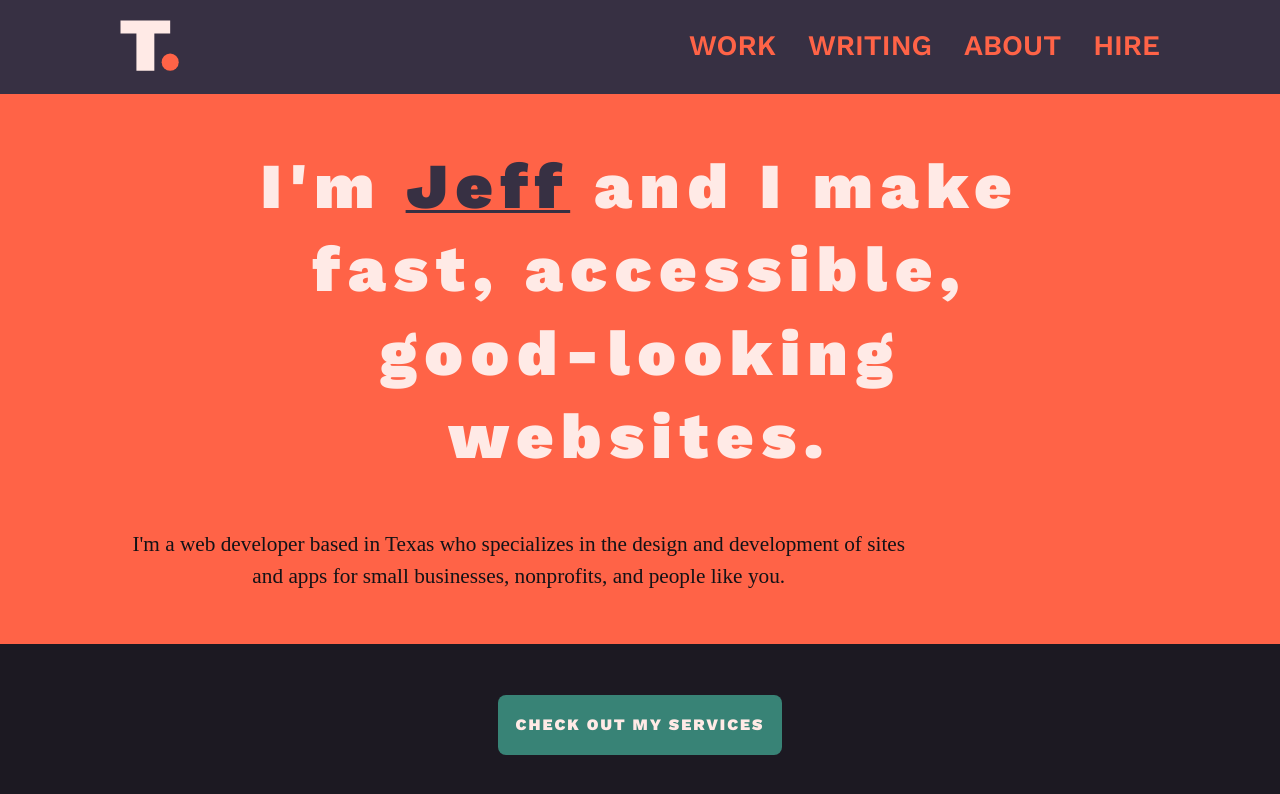
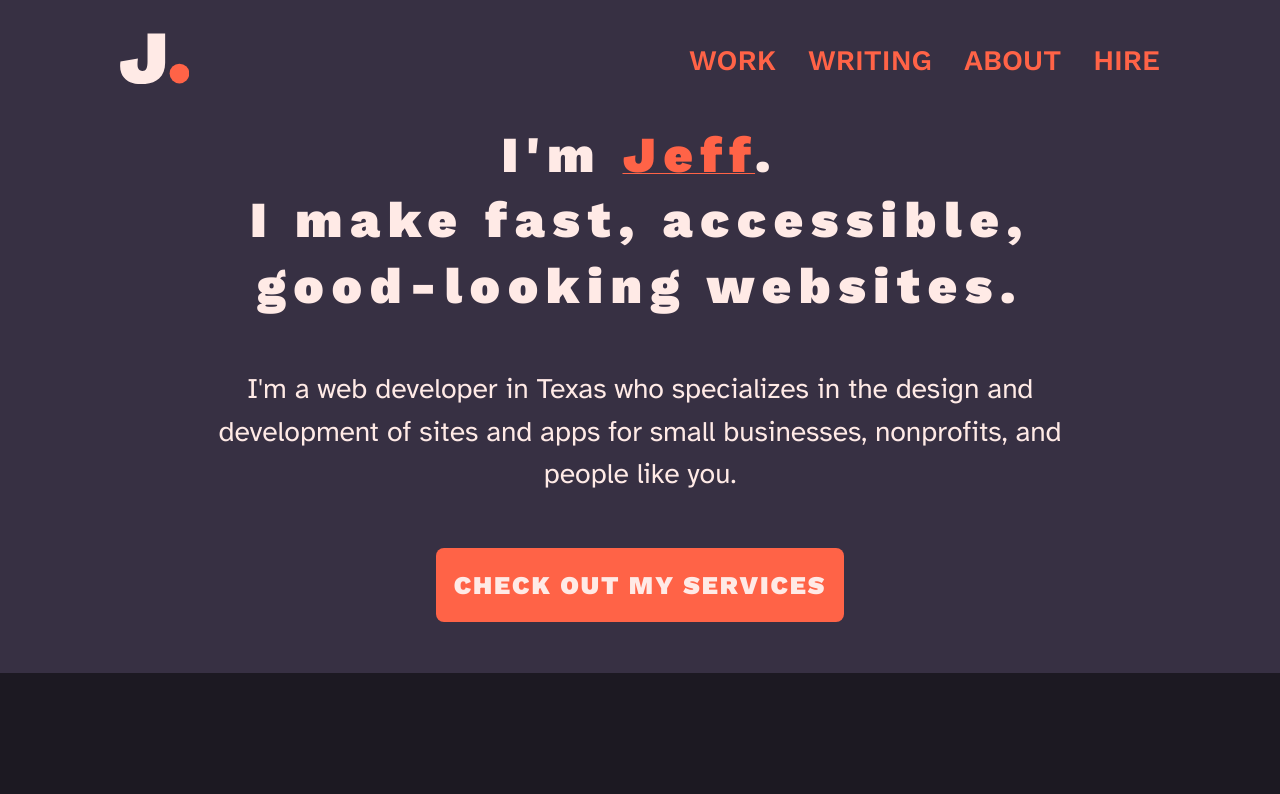
Before and after one commit to nemo-omen/jeffcaldwell.dev, a Svelte app: page / in a window 1280 px wide. Built offline with nearby package versions, Linux system fonts and the light colour scheme.

Commit message:
Replace logo & favicon

```diff
--- a/package.json
+++ b/package.json
@@ -2,7 +2,7 @@
 	"name": "~TODO~",
 	"version": "0.0.1",
 	"scripts": {
-		"dev": "svelte-kit dev",
+		"dev": "svelte-kit dev --host",
 		"build": "svelte-kit build",
 		"preview": "svelte-kit preview",
 		"lint": "prettier --check --plugin-search-dir=. .",
--- a/src/app.html
+++ b/src/app.html
@@ -7,6 +7,7 @@
 		<link rel="preconnect" href="https://fonts.googleapis.com">
 		<link rel="preconnect" href="https://fonts.gstatic.com" crossorigin>
 		<link href="https://fonts.googleapis.com/css2?family=Merriweather:ital,wght@0,400;0,700;0,900;1,400;1,700;1,900&family=Work+Sans:ital,wght@0,400;0,500;0,600;0,700;0,800;0,900;1,400;1,500;1,600;1,700;1,800;1,900&display=swap" rel="stylesheet">
+		<link rel="stylesheet" href="/fonts.css">
 		%svelte.head%
 	</head>
 	<body>
--- a/src/components/Intro.svelte
+++ b/src/components/Intro.svelte
@@ -4,20 +4,15 @@
 
 <article id="intro">
     <section class="intro_greeting">
-        <h2 class="greeting">I'm <a href="#">Jeff</a> and I make fast, accessible, good-looking websites.</h2>
-        <!-- <div class="avatar" aria-hidden="true">
-            <Avatar />
-        </div> -->
+        <h2 class="greeting">I'm <a href="https://twitter.com/trainingm0ntage">Jeff</a>.<br/> I make fast, accessible, good-looking websites.</h2>
     </section>
     <section class="intro_message">
-        <section class="message">
-            <p>I'm a web developer based in Texas who specializes in the design and development of sites and apps for small businesses, nonprofits, and people like you.</p>
-        </section>
+        <p class="message">I'm a web developer in Texas who specializes in the design and development of sites and apps for small businesses, nonprofits, and people like you.</p>
+    </section>
+    <section id="cta">
+        <a href="/hire" class="cta-button">Check Out My Services</a>
     </section>
 </article>
-<section id="cta">
-    <a href="/hire" class="cta-button">Check Out My Services</a>
-</section>
 
 
 
@@ -26,63 +21,47 @@
         display: flex;
         flex-direction: column;
         align-items: center;
-        background: var(--red);
+        // background: var(--red);
+        background: var(--darkblue);
         gap: var(--space);
-        padding-block: var(--space);
+        padding-bottom: var(--space);
         margin-bottom: var(--space);
     }
 	.intro_greeting {
-        width: 100%;
         display: flex;
         flex-direction: column;
         justify-content: center;
         align-items: center;
-        gap: var(--space-small);
-        margin-inline: auto;
-		background-color: var(--red);
 	}
 	.greeting {
-        width: var(--width-body);
         font-family: var(--sans);
         font-weight: 900;
-        max-width: 40ch;
-		font-size: clamp(var(--size-600), 5vw, var(--size-900));
+		font-size: clamp(var(--size-600), 5vw, var(--size-800));
 		letter-spacing: 0.5rem;
-        grid-area: Greeting;
         text-align: center;
-        order: 2;
         color: var(--whitish);
 	}
-	.avatar {
-        width: clamp(20vw, 80px, 30vw);
-        order: 1;
-	}
-
     .intro_message {
         width: 100%;
     }
     .message {
-        color: var(--blackish);
+        color: var(--whitish);
         width: var(--width-body);
         margin-inline: auto;
         text-align: center;
-    }
-
-    .message p {
-        max-width: 75ch;
+        font-size: clamp(var(--size-500), 3vw, var(--size-600));
+        max-width: 50ch;
     }
 
     a {
-        color: var(--darkblue);
-        text-decoration-thickness: 3px;
-        text-underline-offset: 1uto;
+        color: var(--red);
+        text-decoration-thickness: 1px;
+        text-underline-offset: auto;
         transition: all 300ms ease-out;
     }
 
     a:hover {
-        color: var(--darkblue);
         text-decoration-thickness: 6px;
-        // text-underline-offset: 10px;
     }
 
     #cta {
@@ -90,7 +69,7 @@
         justify-content: center;
     }
     .cta-button {
-        background-color: var(--green);
+        background-color: var(--red);
         color: var(--white);
         text-decoration: none;
         padding: 1rem;
@@ -112,18 +91,4 @@
     .cta-button:active {
         transform: scale(1.0);
     }
-
-    @media screen and (min-width: 768px) {
-        .intro_greeting {
-            flex-direction: row;
-        }
-
-        .greeting {
-            order: 1;
-            flex-basis: 60vw;
-        }
-        .avatar {
-            order: 2;
-        }
-    }
 </style>
--- a/src/components/Logo.svelte
+++ b/src/components/Logo.svelte
@@ -17,14 +17,24 @@
 
 </script>
 <div class="logo" on:mouseenter={setHoverStyles} on:mouseleave={setHoverStyles}>
-  <svg viewBox="0 0 121 102" xmlns="http://www.w3.org/2000/svg" class="logo-svg" aria-hidden="true" focusable="false">
+  <!-- <svg viewBox="0 0 121 102" xmlns="http://www.w3.org/2000/svg" class="logo-svg" aria-hidden="true" focusable="false">
     <g fill={tColor} class="logo-t">
       <path d="M100 1V26.9091H68.4303V101H32.7229V26.9091H1V1H100Z" />
     </g>
     <g fill={dotColor} class="logo-dot">
       <circle cx="100" cy="84" r="17"/>
     </g>
-  </svg>
+  </svg> -->
+  <svg viewBox="0 0 88 65" fill="none" xmlns="http://www.w3.org/2000/svg" class="logo-svg">
+    <g fill={tColor} class="logo-t">
+      <path d="M57.328 0.639999V37.888C57.328 46.464 54.768 53.12 49.648 57.856C44.528 62.592 37.136 64.96 27.472 64.96C20.368 64.96 14.672 63.712 10.384 61.216C6.15999 58.72 3.24799 55.296 1.64799 50.944C0.11199 46.592 -0.24001 41.664 0.59199 36.16L22.768 32.416C21.936 38.432 22.032 42.56 23.056 44.8C24.144 47.04 26 48.16 28.624 48.16C30.8 48.16 32.4 47.232 33.424 45.376C34.448 43.52 34.96 40.48 34.96 36.256V0.639999H57.328Z"/>
+    </g>
+    <g fill={dotColor} class="logo-dot">
+      <circle cx="75.5" cy="51.5" r="12.5"/>
+    </g>
+    </svg>
+
+
 </div>
 
 <style lang="scss">
@@ -32,7 +42,7 @@
     transition: all 300ms ease-out;
   }
   .logo-svg {
-    height: clamp(2rem, 4vw, 5rem);
+    height: clamp(2rem, 4vw, 4rem);
   }
 
   .logo-t, .logo-dot {
--- a/src/style/app.scss
+++ b/src/style/app.scss
@@ -1,6 +1,7 @@
 @import 'reset';
 /* Write your global styles here, in SCSS syntax */
 :root {
+  --body: 'Atkinson Hyperlegible';
   --serif: 'Merriweather', Georgia, serif;
   --sans: 'Work Sans', -apple-system, BlinkMacSystemFont, avenir next, avenir, helvetica neue,
   helvetica, Ubuntu, roboto, noto, segoe ui, arial, sans-serif;
@@ -35,6 +36,8 @@
 body {
   background: var(--verydarkblue);
   color: var(--whitish);
+  font-family: var(--body);
+  font-size: clamp(var(--size-400), 2vw, var(--size-600));
 }
 
 a:not([class]) {
--- a/static/fonts.css
+++ b/static/fonts.css
@@ -1,27 +1,27 @@
 @font-face {
-    font-family: 'atkinson_hyperlegible';
-    src: url('/fonts/atkinson-hyperlegible-bold-102-webfont.woff2') format('woff2');
+    font-family: 'Atkinson Hyperlegible';
+    src: url('/fonts/Atkinson-Hyperlegible-Bold-102a.woff2') format('woff2');
     font-weight: bold;
     font-style: normal;
   }
 
   @font-face {
-    font-family: 'atkinson_hyperlegible';
-    src: url('/fonts/atkinson-hyperlegible-bolditalic-102-webfont.woff2') format('woff2');
+    font-family: 'Atkinson Hyperlegible';
+    src: url('/fonts/Atkinson-Hyperlegible-BoldItalic-102a.woff2') format('woff2');
     font-weight: bold;
     font-style: italic;
   }
 
   @font-face {
-    font-family: 'atkinson_hyperlegible';
-    src: url('/fonts/atkinson-hyperlegible-italic-102-webfont.woff2') format('woff2');
+    font-family: 'Atkinson Hyperlegible';
+    src: url('/fonts/Atkinson-Hyperlegible-Italic-102a.woff2') format('woff2');
     font-weight: normal;
     font-style: italic;
   }
 
   @font-face {
-    font-family: 'atkinson_hyperlegible';
-    src: url('/fonts/atkinson-hyperlegible-regular-102-webfont.woff2') format('woff2');
+    font-family: 'Atkinson Hyperlegible';
+    src: url('/fonts/Atkinson-Hyperlegible-Regular-102a.woff2') format('woff2');
     font-weight: normal;
     font-style: normal;
   }
```
Also changed, not shown: static/favicon.png, static/gracklelogo.svg (added).
